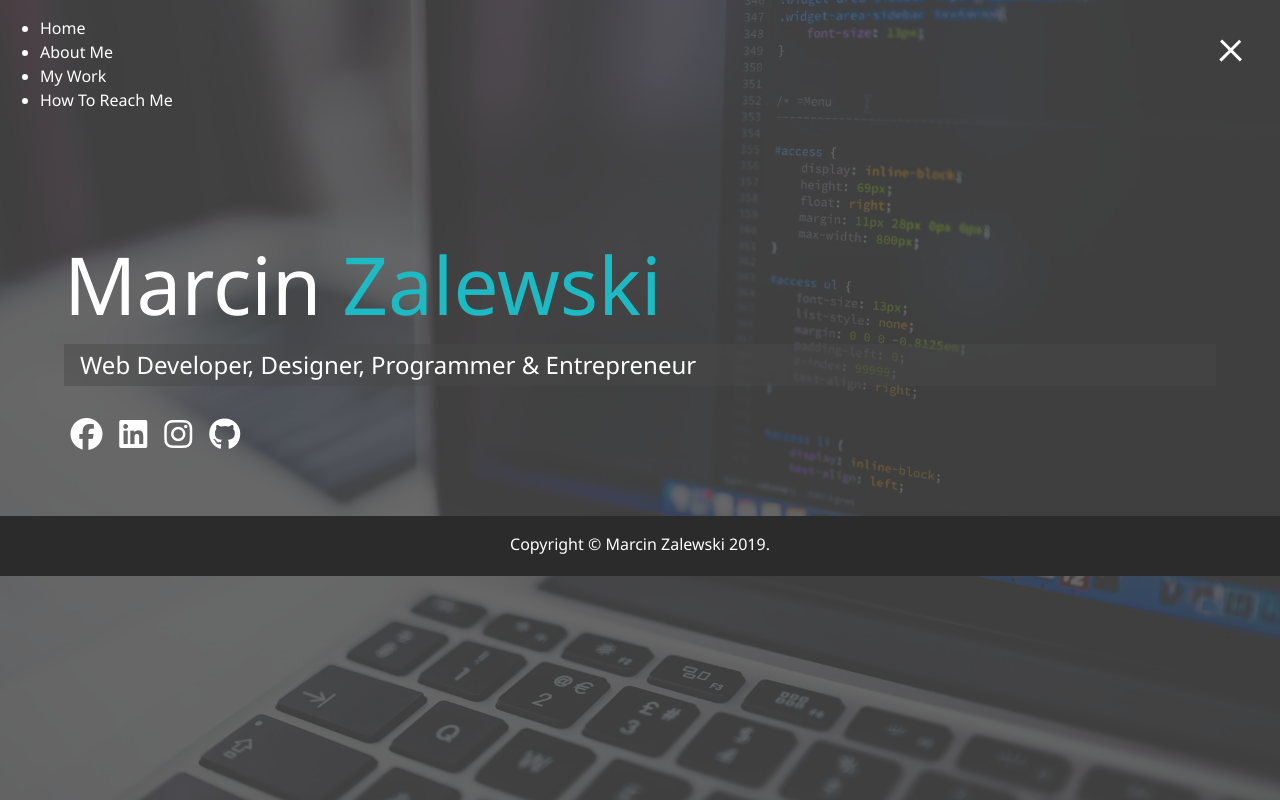
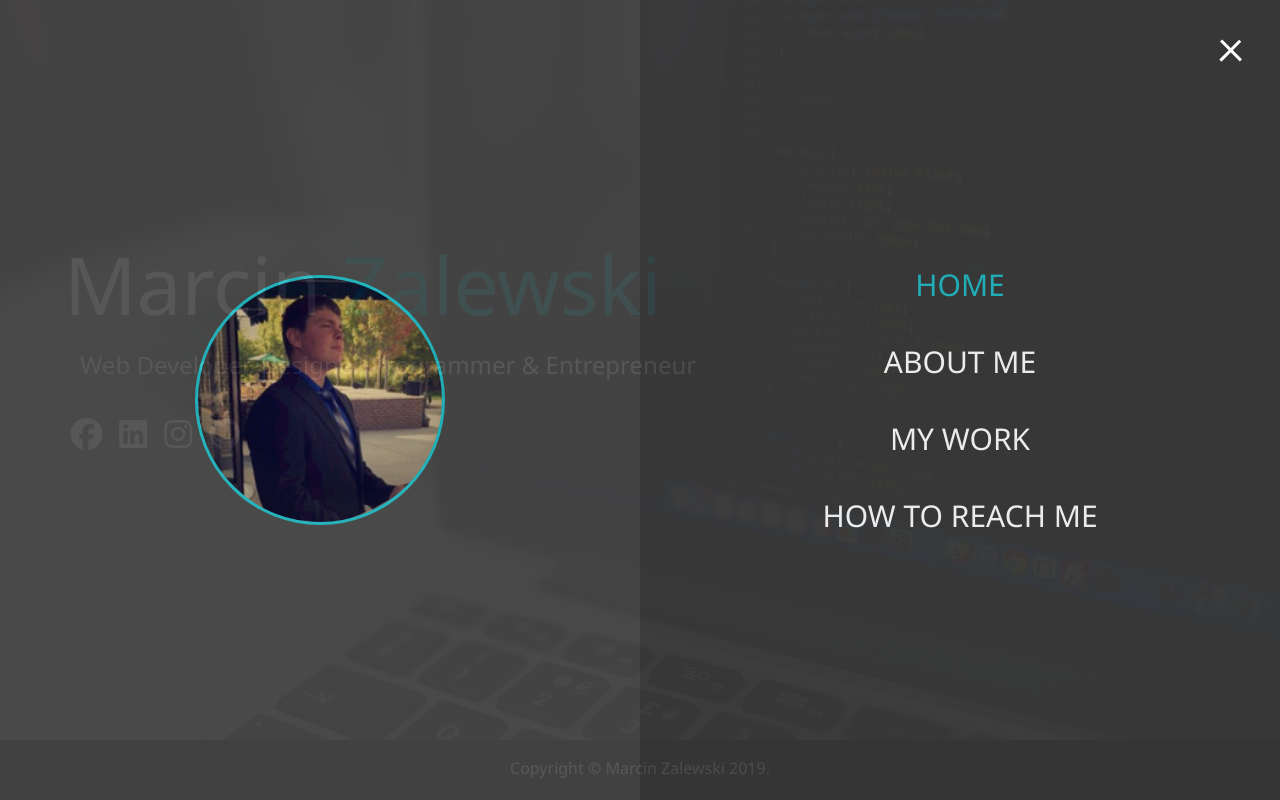
Before and after one commit to marcinzalewski/my-portfolio, a website: page dist2/index.html in a window 1280 px wide. Both pictures are taken after a click on the element 1231 px from the left and 47 px from the top of the page. Drawn offline with nearby package versions, Linux system fonts and the light colour scheme; files that its build step writes are made by us from their sources; files whose address does not match are found by name.

Commit message:
Menu overlay

```diff
--- a/scss/_config.scss
+++ b/scss/_config.scss
@@ -1,8 +1,9 @@
 $primary-color: #444;
 $secondary-color: #1ebac3;
+// $secondary-color: #29aae2;
 $show-home-image: true;
 $home-image: url(../img/background.jpg);
-$background-opacity: 0.8;
+$background-opacity: 0.7;
 
 @mixin background {
   @if $show-home-image {
--- a/scss/_menu.scss
+++ b/scss/_menu.scss
@@ -39,3 +39,101 @@
 }
 
 // Menu Overlay
+.menu {
+  position: fixed;
+  top: 0;
+  width: 100%;
+  opacity: 0.9;
+  visibility: hidden;
+
+  &.show {
+    visibility: visible;
+  }
+
+  &-branding,
+  &-nav {
+    display: flex;
+    flex-flow: column wrap;
+    align-items: center;
+    justify-content: center;
+    float: left;
+    width: 50%;
+    height: 100vh;
+    overflow: hidden;
+  }
+
+  &-nav {
+    margin: 0;
+    padding: 0;
+    background: darken($primary-color, 5);
+    list-style: none;
+    transform: translate3d(0, -100%, 0);
+    @include easeOut;
+
+    &.show {
+      // Slide in from top
+      transform: translate3d(0, 0, 0);
+    }
+  }
+
+  // Branding Side
+  &-branding {
+    background: $primary-color;
+    transform: translate3d(0, 100%, 0);
+    @include easeOut;
+
+    &.show {
+      // Slide in from bottom
+      transform: translate3d(0, 0, 0);
+    }
+
+    .portrait {
+      width: 250px;
+      height: 250px;
+      background: url("../img/marcinZ.jpg");
+      // background: url("../img/marcinZalewski007.jpg");
+      background-size: cover;
+      // background-position: center center;
+      // background-repeat: no-repeat;
+      border-radius: 50%;
+      border: solid 3px $secondary-color;
+    }
+  }
+
+  .nav-item {
+    transform: translate3d(600px, 0, 0);
+    @include easeOut;
+
+    &.show {
+      // Slide in from right
+      transform: translate3d(0, 0, 0);
+    }
+
+    &.current > a {
+      color: $secondary-color;
+    }
+  }
+
+  .nav-link {
+    display: inline-block;
+    position: relative;
+    font-size: 30px;
+    text-transform: uppercase;
+    padding: 1rem 0;
+    font-weight: 300;
+    color: set-text-color($primary-color);
+    text-decoration: none;
+    @include easeOut;
+
+    &:hover {
+      color: $secondary-color;
+    }
+  }
+}
+
+// Delay each nav item slide by 0.1s
+@for $x from 1 through 4 {
+  .nav-item:nth-child(#{$x}) {
+    transition-delay: $x * 0.1s;
+  }
+}
--- a/scss/main.scss
+++ b/scss/main.scss
@@ -29,7 +29,7 @@ h3 {
   &.sm-heading {
     margin-bottom: 2rem;
     padding: 0.2rem 1rem;
-    background: rgba(lighten($primary-color, 2), 0.5);
+    background: rgba(lighten($primary-color, 2), 0.1);
   }
 }
 
@@ -78,5 +78,9 @@ main {
   padding: 1rem;
   background: darken($primary-color, 10);
   color: set-text-color($primary-color);
+  width: 100%;
+  position: absolute;
+  bottom: 0;
   height: 60px;
+  margin-top: 60px;
 }
```
Also changed, not shown: dist/css/main.css, dist/css/main.min.css (added).
